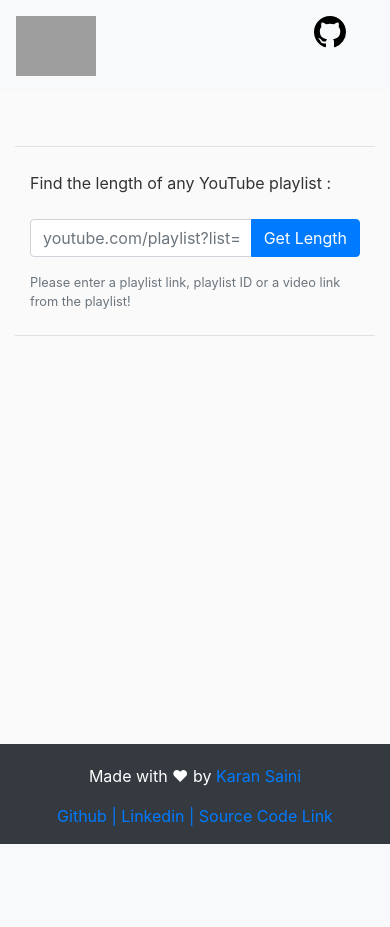
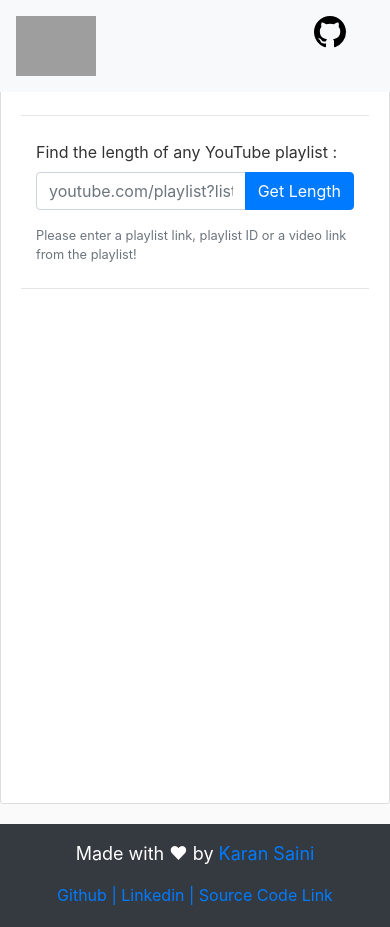
Before and after one commit to 805karansaini/youtube_playlist_analyser, a Flask app: page / in a window 390 px wide. Before the commit the page ends 844 px from the top, so only its background shows below. Run offline with Flask 2, Linux system fonts and the light colour scheme; some libraries are stand-ins or nearby versions; grey boxes are pictures that could not be loaded.

Commit message:
made website mobile friendly. removed some unwanted css

```diff
--- a/static/main.css
+++ b/static/main.css
@@ -17,14 +17,18 @@
 }
 
 .site-header .navbar-nav .nav-link:hover {
+  height: 60px;
   color: #ffffff;
 }
 
 .site-header .navbar-nav .nav-link.active {
   font-weight: 500;
+  height: 60px;
 }
 
 .content-section {
+  min-height: calc(100vh - 120px);
+  /* 80px header + 40px footer = 120px  */
   background: #ffffff;
   padding: 10px 20px;
   border: 1px solid #dddddd;
@@ -32,67 +36,18 @@
   margin-bottom: 20px;
 }
 
-.article-title {
-  color: #444444;
-}
-
-a.article-title:hover {
-  color: #428bca;
-  text-decoration: none;
-}
-
-.article-content {
-  white-space: pre-line;
-}
-
-.article-img {
-  height: 65px;
-  width: 65px;
-  margin-right: 16px;
-}
-
-.article-metadata {
-  padding-bottom: 1px;
-  margin-bottom: 4px;
-  border-bottom: 1px solid #e3e3e3
-}
-
-.article-metadata a:hover {
-  color: #333;
-  text-decoration: none;
+.footer, .push {
+  height: 60; /* .push must be the same height as .footer */
 }
 
 footer {
+  background: rgb(27, 1, 1);
+  padding-top: 3px;
   position: absolute;
-  left: 0;
-  bottom: 0;
-  height: 100px;
+  height: 60px;
   width: 100%;
   overflow: hidden;
-}
-
-#ibox_footer {
-  padding-top: 3px;
-  position: absolute;
-  height: 20px;
+  left: 0;
   margin-bottom: 0;
   bottom: 0;
-  width: 100%;
 }
-
-.article-svg {
-  width: 25px;
-  height: 25px;
-  vertical-align: middle;
-}
-
-.account-img {
-  height: 125px;
-  width: 125px;
-  margin-right: 20px;
-  margin-bottom: 16px;
-}
-
-.account-heading {
-  font-size: 2.5rem;
-}
--- a/templates/home.html
+++ b/templates/home.html
@@ -9,7 +9,6 @@
         <!-- bootstrap -->
         <link rel="stylesheet" href="https://stackpath.bootstrapcdn.com/bootstrap/4.4.1/css/bootstrap.min.css" integrity="sha384-Vkoo8x4CGsO3+Hhxv8T/Q5PaXtkKtu6ug5TOeNV6gBiFeWPGFN9MuhOf23Q9Ifjh" crossorigin="anonymous">
         <link rel="stylesheet" type="text/css" href="{{ url_for('static', filename='main.css') }}">
-
 
         <title>Youtube Playlist Analyser</title>
         <link rel="icon" href="https://i.imgur.com/YS6F9Vf.jpeg">
@@ -33,16 +32,11 @@
             </nav>
         </header>
 
-        <pre>
-
-        </pre>
-        <!-- <pre> -->
-        <div class="container">
+        <div class="content-section">
             <hr class="my-4">
                 <div class="container">
                     <form method="POST">
                         <label> Find the length of any YouTube playlist : </label>
-                    <pre></pre>
                         <div class="input-group mb-3">
                             <input type="text" class="form-control" placeholder="youtube.com/playlist?list=ID" name="search_string">
                             <div class="input-group-append">
@@ -63,21 +57,20 @@
                     </div>
                 {% endif %}
             </div>
-        <!-- </pre> -->
 
-
-        <footer id="sticky-footer" class="py-1 bg-dark text-white-50">
+        <div class="footer bg-dark">
+            <temp id="sticky-footer" class="py-1 text-white-50">
                 <div class="footer-copyright text-center py-3">
-                <font color="white">
+                    <font size="4" color="white">
                         Made with ❤ by <a href="https://github.com/805karansaini/"> Karan Saini</a>
                     </font>
                 </div>
-            <div class="container text-center text-white">
+                <div class="container text-center text-white" style="padding-bottom:20px;">
                 <a href="https://github.com/805karansaini" target="_blank">Github | </a>
                 <a href="https://www.linkedin.com/in/805karansaini/" target="_blank">Linkedin | </a>
                 <a href="https://github.com/805karansaini/youtube_playlist_analyser" target="_blank">Source Code Link</a>
                 </div>
-        </footer>
-
+            </temp>
+        </div>
     </body>
 </html>
```
Lines whose indentation alone changed are shown as unchanged.
